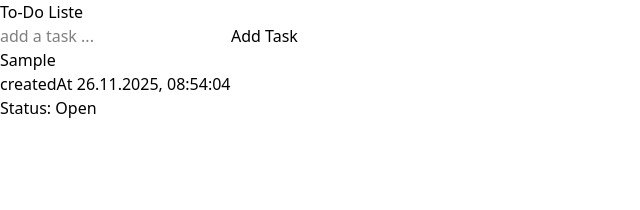
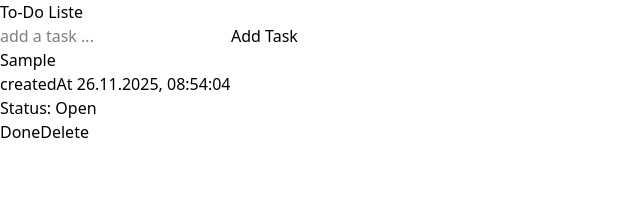
Before and after one commit to nucito101/Projekt-React-ToDo, a React (Vite) app: page / in a window 1280 px wide. Both pictures are taken after typing "Sample" into the empty fields and a click on the button "Add Task". Shown: the top 210 px of the page, without its empty margins (0-640 px from the left). Built offline with nearby package versions, Linux system fonts and the light colour scheme.

Commit message:
feat: add task status toggle and delete functionality in App component

```diff
--- a/src/App.tsx
+++ b/src/App.tsx
@@ -17,6 +17,16 @@ function App() {
 
     setTasks([...tasks, newTask])
     setInputValue("") // Clear the input field after adding the task
+  }
+
+  const toggleTaskStatus = (id: string) => {
+    setTasks(
+      tasks.map((task) => (task.id === id ? { ...task, status: task.status === "open" ? "completed" : "open" } : task))
+    )
+  }
+
+  const deleteTask = (id: string) => {
+    setTasks(tasks.filter((task) => task.id !== id))
   }
 
   const handleKeyPress = (event: React.KeyboardEvent<HTMLInputElement>) => {
@@ -52,6 +62,12 @@ function App() {
                   <p>createdAt {task.createdAt.toLocaleString("de-DE")}</p>
                   <p>Status: {task.status === "open" ? "Open" : "Completed"}</p>
                 </div>
+                <div>
+                  <button onClick={() => toggleTaskStatus(task.id)}>
+                    {task.status === "open" ? "Done" : "Restore"}
+                  </button>
+                  <button onClick={() => deleteTask(task.id)}>Delete</button>
+                </div>
               </div>
             ))}
           </div>
```
